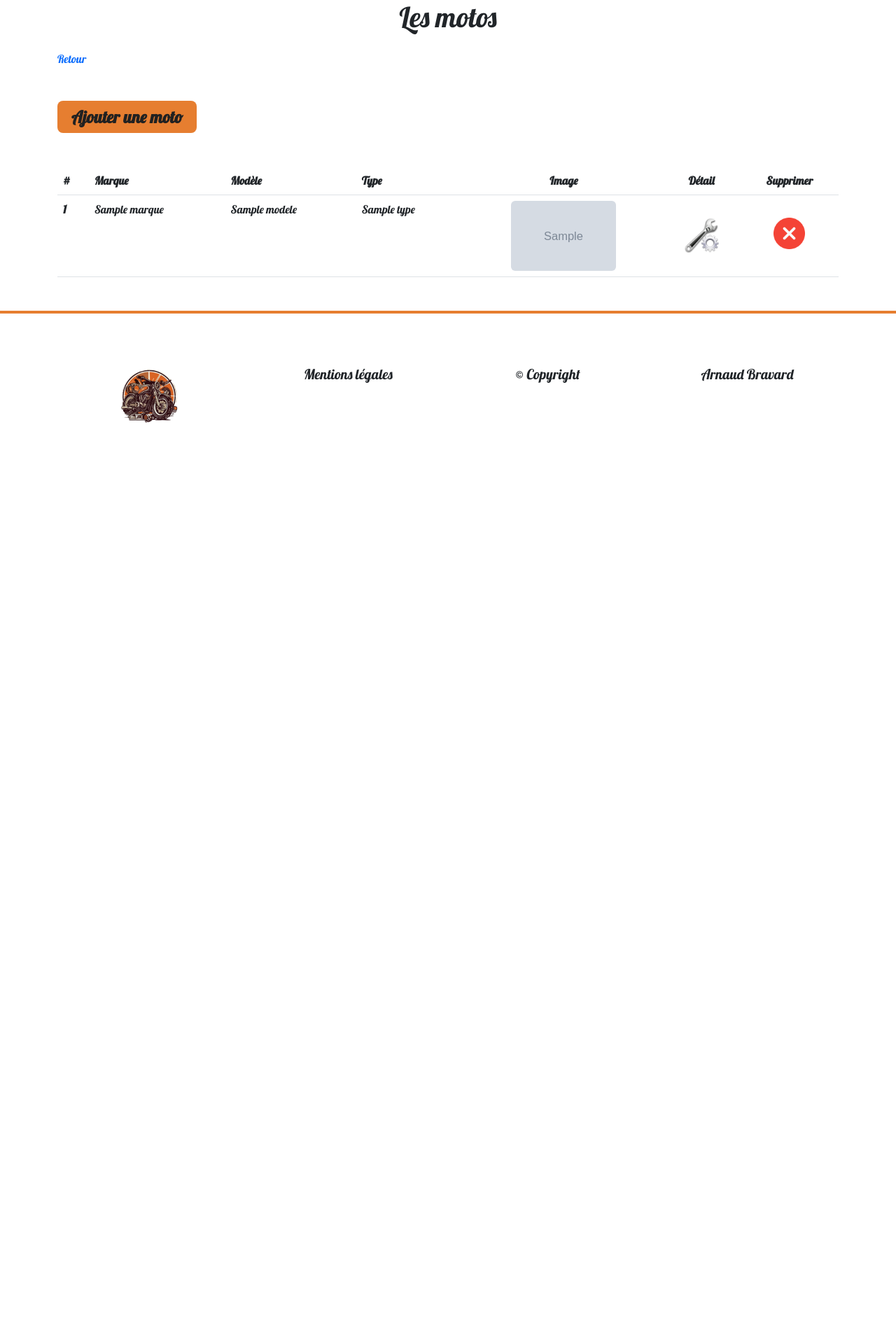
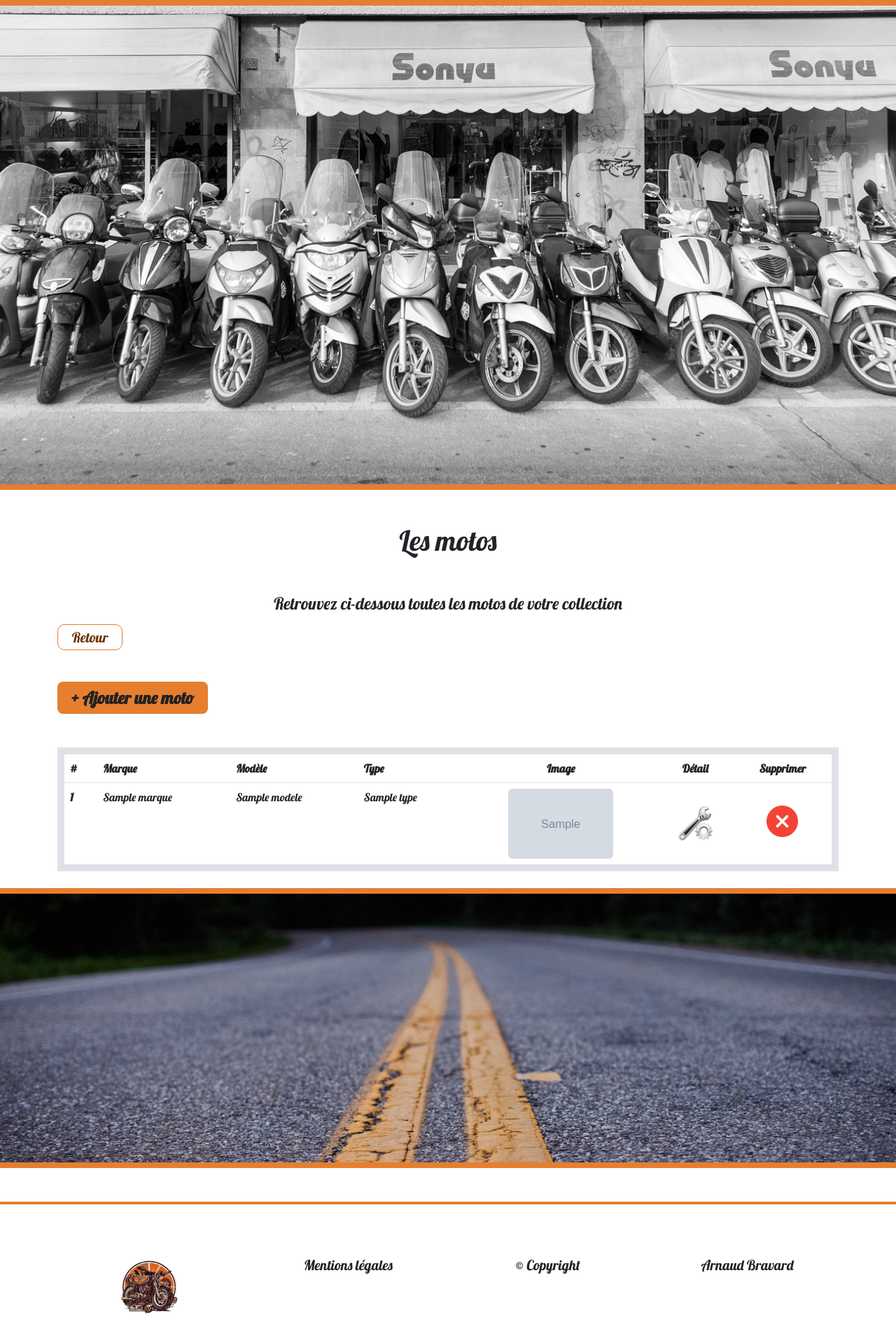
Before and after one commit to ArnaudBvd/Bravard_Arnaud_POO, a PHP site: template View/motos/list.php in a window 1280 px wide. Shown: the part 162-2071 px from the top of the page at 70% size. Before the commit the page ends 766 px from the top, so only its background shows below. Run offline with PHP 8.4, Linux system fonts and the light colour scheme; the template is opened without the code that fills it: most values are stand-ins (such as "Sample title", 1, 10 or a date in 2020); grey boxes marked "Sample" are stand-in pictures; data that the repository does not hold is empty.

Commit message:
Mise en forme de la page list.php

```diff
--- a/View/motos/list.php
+++ b/View/motos/list.php
@@ -2,14 +2,19 @@
 include('View/parts/header.php');
 ?>
 
+<section id="section-list"></section>
+
 <div class="container mb-4">
-    <h1 class="text-center mb-4">Les motos</h1>
+    <h1 class="text-center my-5">Les motos</h1>
+
+    <p class="text-center fs-4">Retrouvez ci-dessous toutes les motos de votre collection </p>
+
     <div id="return-btn">
-        <a href="index.php?controller=default&action=home" class="text-decoration-none">Retour</a>
+        <a href="index.php?controller=default&action=home" class="text-decoration-none fs-5" id="btn-link">Retour</a>
     </div>
 
     <a href="index.php?controller=moto&action=ajout">
-        <button class="mt-5">Ajouter une moto</button>
+        <button class="mt-5">+ Ajouter une moto</button>
     </a>
 
     <table class="table mt-5">
@@ -56,5 +61,7 @@ include('View/parts/header.php');
     </table>
 </div>
 
+<section id="endpage-section"></section>
+
 <?php
 include('View/parts/footer.php');
--- a/public/css/style.css
+++ b/public/css/style.css
@@ -8,6 +8,20 @@ header nav {
 
 #welcome {
     color: #e67e30;
+}
+
+#btn-link {
+    color: #6e3300;
+    border: 1px solid #e67e30;
+    border-radius: 10px;
+    padding: 5px 20px;
+}
+
+#btn-link:hover {
+    color: #e67e30;
+    border: 1px solid #6e3300;
+    border-radius: 10px;
+    padding: 5px 20px;
 }
 
 button {
@@ -35,6 +49,24 @@ button:hover {
     border-bottom: 8px solid #e67e30;
 }
 
+#section-list {
+    background-image: url('../sliders/section2.jpg');
+    background-size: cover;
+    background-repeat: no-repeat;
+    height: 700px;
+    border-top: 8px solid #e67e30;
+    border-bottom: 8px solid #e67e30;
+}
+
+#endpage-section {
+    background-image: url('../sliders/section_end_page.jpg');
+    background-size: cover;
+    background-repeat: no-repeat;
+    height: 400px;
+    border-top: 8px solid #e67e30;
+    border-bottom: 8px solid #e67e30;
+}
+
 h4 {
     color: #e67e30;
 }
@@ -49,6 +81,10 @@ article {
     text-align: justify;
 }
 
+table {
+    border: 10px solid #e67e30;
+}
+
 footer {
     border-top: 4px solid #e67e30;
 }
```
Also changed, not shown: public/sliders/section2.jpg (added), public/sliders/section3.jpg (added), public/sliders/section_end_page.jpg (added).
